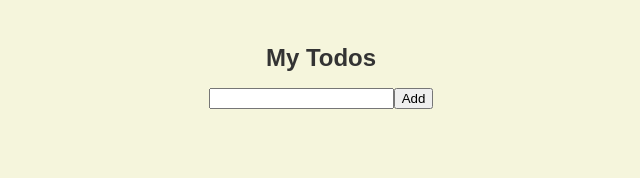
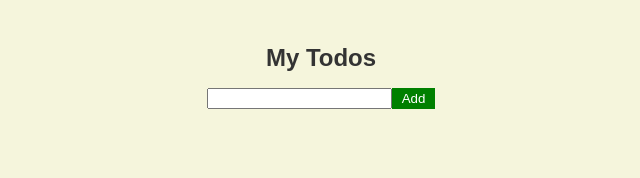
Before and after one commit to Ram-Ram007/ts-todo-app, a React (Vite) app in the folder app/: page / in a window 1280 px wide. Shown: the top 178 px of the page, without its empty margins (319-959 px from the left). Built offline with nearby package versions, Linux system fonts and the light colour scheme.

Commit message:
completed style

```diff
--- a/app/src/App.css
+++ b/app/src/App.css
@@ -28,3 +28,23 @@ h1 {
   padding: 10px;
   border-bottom: 1px solid #ddd;
 }
+
+button {
+  background-color: green;
+  color: #fff;
+  border: none;
+  padding: 3px 10px;
+  cursor: pointer;
+  transition: background-color 0.2s;
+  gap: 2px;
+}
+button:hover {
+  background-color: red;
+}
+
+.text-bold {
+  font-weight: bold;
+}
+.editbutton {
+  margin-left: 10px;
+}
```
